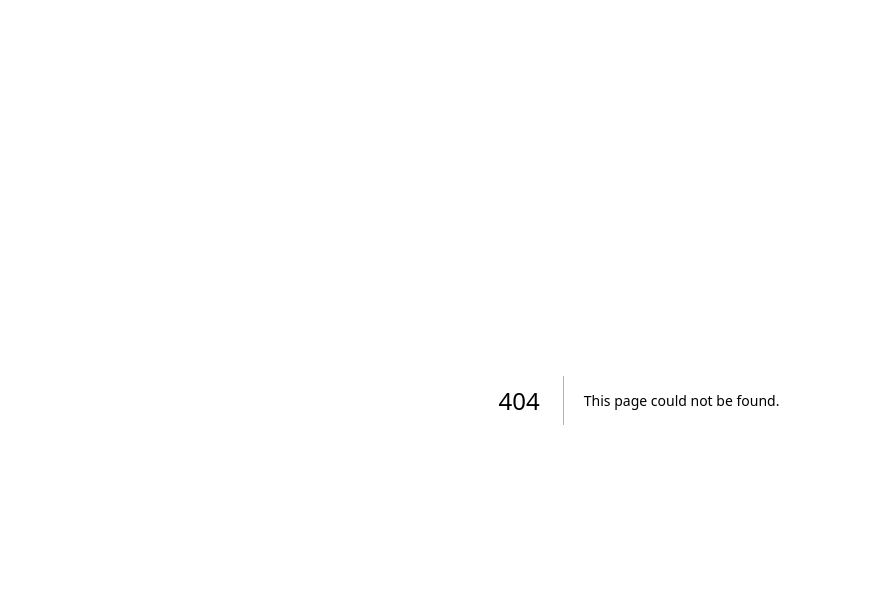
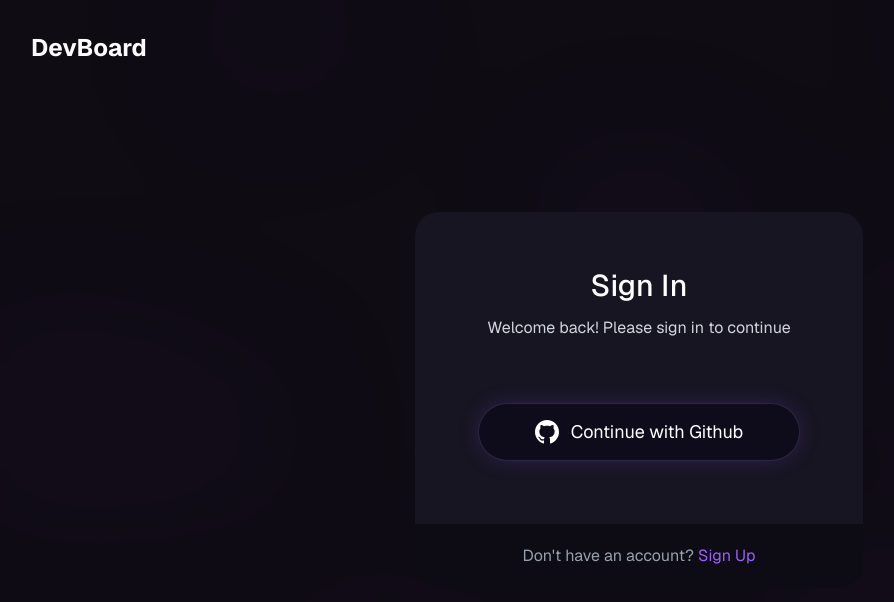
Before and after one commit to GDGVIT/devboard-frontend, a Next.js app in the folder devboard/: page /login in a window 1280 px wide. Before the commit this address had no page. Shown: the top 602 px of the page, without its empty margins (1-895 px from the left). Built offline with nearby package versions, Linux system fonts and the light colour scheme.

Commit message:
feat: add login page

```diff
--- /dev/null
+++ b/devboard/app/login/page.tsx
@@ -0,0 +1,165 @@
+"use client"
+
+import { useEffect, useRef } from "react"
+import { Poppins } from "next/font/google"
+import Link from "next/link"
+
+// Initialize the Poppins font
+const poppins = Poppins({
+  subsets: ["latin"],
+  weight: ["400", "500", "600", "700"],
+  variable: "--font-poppins",
+})
+
+export default function LoginPage() {
+  const canvasRef = useRef<HTMLCanvasElement>(null)
+
+  useEffect(() => {
+    const canvas = canvasRef.current
+    if (!canvas) return
+
+    const ctx = canvas.getContext("2d")
+    if (!ctx) return
+
+    // Set canvas dimensions
+    const setCanvasDimensions = () => {
+      canvas.width = window.innerWidth
+      canvas.height = window.innerHeight
+    }
+
+    setCanvasDimensions()
+    window.addEventListener("resize", setCanvasDimensions)
+
+    // Create floating shapes
+    const shapes: Shape[] = []
+    const colors = ["#3F1469"]
+
+    for (let i = 0; i < 15; i++) {
+      shapes.push({
+        x: Math.random() * canvas.width,
+        y: Math.random() * canvas.height,
+        radius: Math.random() * 80 + 20,
+        dx: (Math.random() - 0.5) * 0.5,
+        dy: (Math.random() - 0.5) * 0.5,
+        color: colors[Math.floor(Math.random() * colors.length)],
+        opacity: Math.random() * 0.3 + 0.1,
+      })
+    }
+
+    // Animation loop
+    const animate = () => {
+      ctx.clearRect(0, 0, canvas.width, canvas.height)
+
+      // Draw shapes
+      shapes.forEach((shape) => {
+        ctx.beginPath()
+        ctx.arc(shape.x, shape.y, shape.radius, 0, Math.PI * 2)
+        ctx.fillStyle = `${shape.color}${Math.floor(shape.opacity * 255)
+          .toString(16)
+          .padStart(2, "0")}`
+        ctx.fill()
+
+        // Update position
+        shape.x += shape.dx
+        shape.y += shape.dy
+
+        // Bounce off edges with some buffer
+        if (shape.x < -shape.radius || shape.x > canvas.width + shape.radius) {
+          shape.dx = -shape.dx
+        }
+
+        if (shape.y < -shape.radius || shape.y > canvas.height + shape.radius) {
+          shape.dy = -shape.dy
+        }
+      })
+
+      requestAnimationFrame(animate)
+    }
+
+    animate()
+
+    return () => {
+      window.removeEventListener("resize", setCanvasDimensions)
+    }
+  }, [])
+
+  return (
+    <main className={`min-h-screen bg-[#0F0C14] relative overflow-hidden ${poppins.variable} font-sans`}>
+      {/* Background canvas for floating shapes */}
+      <canvas ref={canvasRef} className="absolute inset-0 z-0" style={{ filter: "blur(80px)" }} />
+
+      {/* Logo */}
+      <div className="absolute top-8 left-8 z-10">
+        <h1 className="text-white text-2xl font-bold">DevBoard</h1>
+      </div>
+
+      {/* Login Card */}
+      <div className="relative z-10 flex flex-col items-center justify-center min-h-screen px-4">
+        <div className="bg-[#171522] rounded-3xl w-full max-w-md overflow-hidden">
+          {/* Main card content */}
+          <div className="px-8 pt-14 pb-16">
+            <div className="text-center mb-16">
+              <h2 className="text-white text-3xl font-medium mb-3">Sign In</h2>
+              <p className="text-gray-300 text-base">Welcome back! Please sign in to continue</p>
+            </div>
+
+            <div className="flex justify-center">
+              <button
+                className="relative bg-[#0E0C1A] text-white rounded-full py-3.5 px-6 flex items-center justify-center gap-3 w-full max-w-xs cursor-pointer group"
+                style={{
+                  boxShadow: "0 0 0 1px rgba(255, 255, 255, 0.05), 0 0 20px 0px rgba(103, 58, 183, 0.3)",
+                }}
+              >
+                <svg className="w-6 h-6" viewBox="0 0 24 24" fill="white">
+                  <path d="M12 0c-6.626 0-12 5.373-12 12 0 5.302 3.438 9.8 8.207 11.387.599.111.793-.261.793-.577v-2.234c-3.338.726-4.033-1.416-4.033-1.416-.546-1.387-1.333-1.756-1.333-1.756-1.089-.745.083-.729.083-.729 1.205.084 1.839 1.237 1.839 1.237 1.07 1.834 2.807 1.304 3.492.997.107-.775.418-1.305.762-1.604-2.665-.305-5.467-1.334-5.467-5.931 0-1.311.469-2.381 1.236-3.221-.124-.303-.535-1.524.117-3.176 0 0 1.008-.322 3.301 1.23.957-.266 1.983-.399 3.003-.404 1.02.005 2.047.138 3.006.404 2.291-1.552 3.297-1.23 3.297-1.23.653 1.653.242 2.874.118 3.176.77.84 1.235 1.911 1.235 3.221 0 4.609-2.807 5.624-5.479 5.921.43.372.823 1.102.823 2.222v3.293c0 .319.192.694.801.576 4.765-1.589 8.199-6.086 8.199-11.386 0-6.627-5.373-12-12-12z" />
+                </svg>
+                <span className="text-lg">Continue with Github</span>
+                <div
+                  className="absolute inset-0 opacity-0 group-hover:opacity-100 transition-opacity duration-300 rounded-full"
+                  style={{
+                    background: "linear-gradient(90deg, transparent, rgba(103, 58, 183, 0.1), transparent)",
+                    backgroundSize: "200% 100%",
+                    animation: "shimmer 2s infinite",
+                  }}
+                ></div>
+              </button>
+            </div>
+          </div>
+
+          {/* Bottom section */}
+          <div className="bg-[#0D0B13] py-5 px-8 text-center">
+            <p className="text-gray-400">
+              Don&apos;t have an account?{" "}
+              <Link href="/signup" className="text-[#9C5FFF] hover:text-[#B78AFF] transition-colors">
+                Sign Up
+              </Link>
+            </p>
+          </div>
+        </div>
+      </div>
+
+      {/* CSS for the shimmer animation */}
+      <style jsx global>{`
+        @keyframes shimmer {
+          0% {
+            background-position: -200% 0;
+          }
+          100% {
+            background-position: 200% 0;
+          }
+        }
+      `}</style>
+    </main>
+  )
+}
+
+// Types
+interface Shape {
+  x: number
+  y: number
+  radius: number
+  dx: number
+  dy: number
+  color: string
+  opacity: number
+}
```
